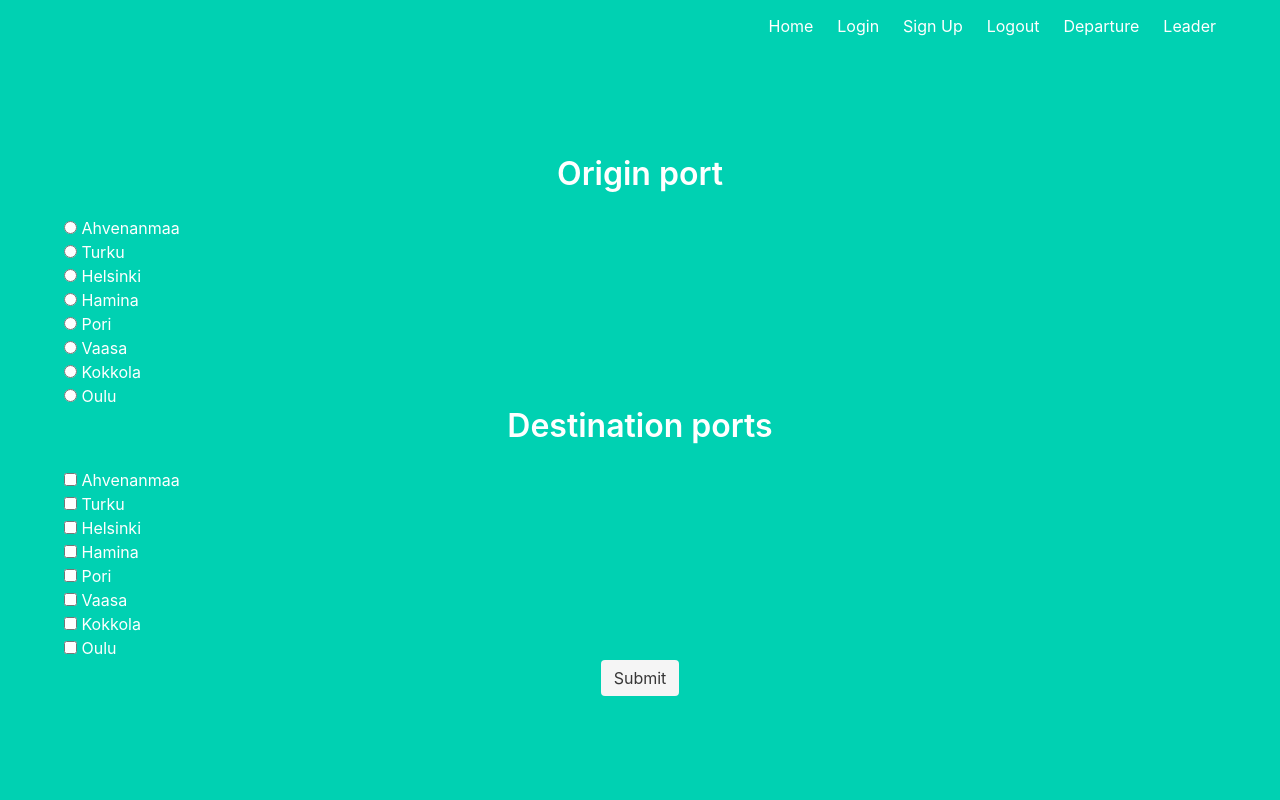
After one commit to ullallulla/tour-tag, a Python web app: template templates/leader.html in a window 1280 px wide. The commit adds this page. Run offline with Jinja, Linux system fonts and the light colour scheme; the template is opened without the code that fills it, so the values that code supplies are empty.

Commit message:
-Added new route to /leader and made necessary changes to support it -Added port selection for the leader

```diff
--- a/templates/base.html
+++ b/templates/base.html
@@ -33,6 +33,9 @@
                             <a href="{{ url_for('main.set_departure_time') }}" class="navbar-item">
                                 Departure
                             </a>
+                            <a href="{{ url_for('main.set_ports') }}" class="navbar-item">
+                                Leader
+                            </a>
                         </div>
                     </div>
                 </div>
--- /dev/null
+++ b/templates/leader.html
@@ -0,0 +1,128 @@
+{% extends "base.html" %}
+
+{% block content %}
+
+
+<div class="container">
+{% with messages = get_flashed_messages() %}
+  {% if messages %}
+    {% for message in messages %}
+      <div class="notification is-danger">{{ message }}</div>
+    {% endfor %}
+  {% endif %}
+{% endwith %}
+</div>
+
+<form method="POST">
+    <h3 class="title">Origin port</h3>
+
+    <div class="control">
+        <label class="radio">
+            <input type="radio" name="origin_port" value="Ahvenanmaa">
+            Ahvenanmaa
+        </label>
+    </div>
+    <div class="control">
+        <label class="radio">
+            <input type="radio" name="origin_port" value="Turku">
+            Turku
+        </label>
+    </div>
+    <div class="control">
+        <label class="radio">
+            <input type="radio" name="origin_port" value="Helsinki">
+            Helsinki
+        </label>
+    </div>
+    <div class="control">
+        <label class="radio">
+            <input type="radio" name="origin_port" value="Hamina">
+            Hamina
+        </label>
+    </div>
+    <div class="control">
+        <label class="radio">
+            <input type="radio" name="origin_port" value="Pori">
+            Pori
+        </label>
+    </div>
+    <div class="control">
+        <label class="radio">
+            <input type="radio" name="origin_port" value="Vaasa">
+            Vaasa
+        </label>
+    </div>
+    <div class="control">
+        <label class="radio">
+            <input type="radio" name="origin_port" value="Kokkola">
+            Kokkola
+        </label>
+    </div>
+    <div class="control">
+        <label class="radio">
+            <input type="radio" name="origin_port" value="Oulu">
+            Oulu
+        </label>
+    </div>
+
+
+
+
+    <h3 class="title">Destination ports</h3>
+
+    <div class="control">
+        <label class="checkbox">
+            <input type="checkbox" name="destination_port" value="Ahvenanmaa">
+            Ahvenanmaa
+        </label>
+    </div>
+    <div class="control">
+        <label class="checkbox">
+            <input type="checkbox" name="destination_port" value="Turku">
+            Turku
+        </label>
+    </div>
+    <div class="control">
+        <label class="checkbox">
+            <input type="checkbox" name="destination_port" value="Helsinki">
+            Helsinki
+        </label>
+    </div>
+    <div class="control">
+        <label class="checkbox">
+            <input type="checkbox" name="destination_port" value="Hamina">
+            Hamina
+        </label>
+    </div>
+    <div class="control">
+        <label class="checkbox">
+            <input type="checkbox" name="destination_port" value="Pori">
+            Pori
+        </label>
+    </div>
+    <div class="control">
+        <label class="checkbox">
+            <input type="checkbox" name="destination_port" value="Vaasa">
+            Vaasa
+        </label>
+    </div>
+    <div class="control">
+        <label class="checkbox">
+            <input type="checkbox" name="destination_port" value="Kokkola">
+            Kokkola
+        </label>
+    </div>
+    <div class="control">
+        <label class="checkbox">
+            <input type="checkbox" name="destination_port" value="Oulu">
+            Oulu
+        </label>
+    </div>
+    <input class="button is-light" type="submit" value="Submit">
+</form>
+
+
+
+
+
+{% endblock %}
```
Also changed, not shown: main.py (+34 -4 lines), ports.py (added, +102 -0 lines), templates/index.html (+4 -3 lines), db.sqlite.
